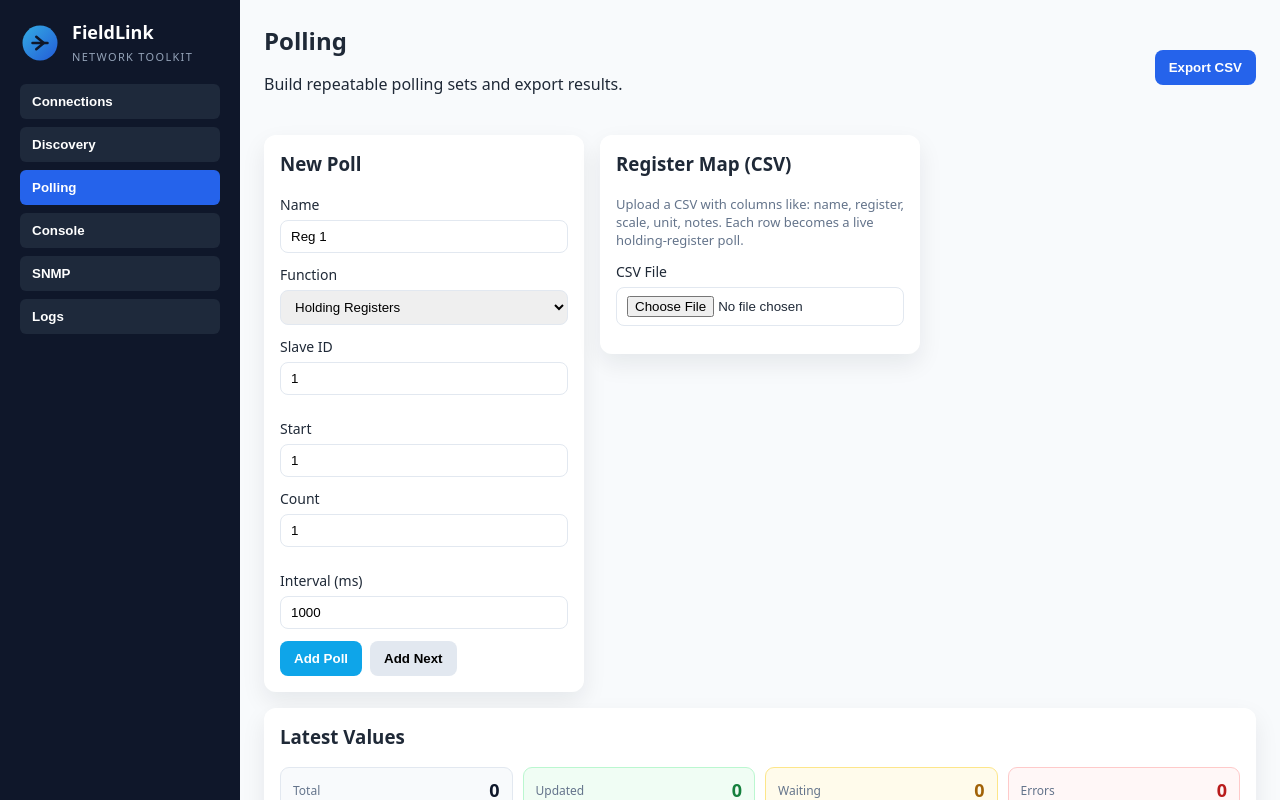
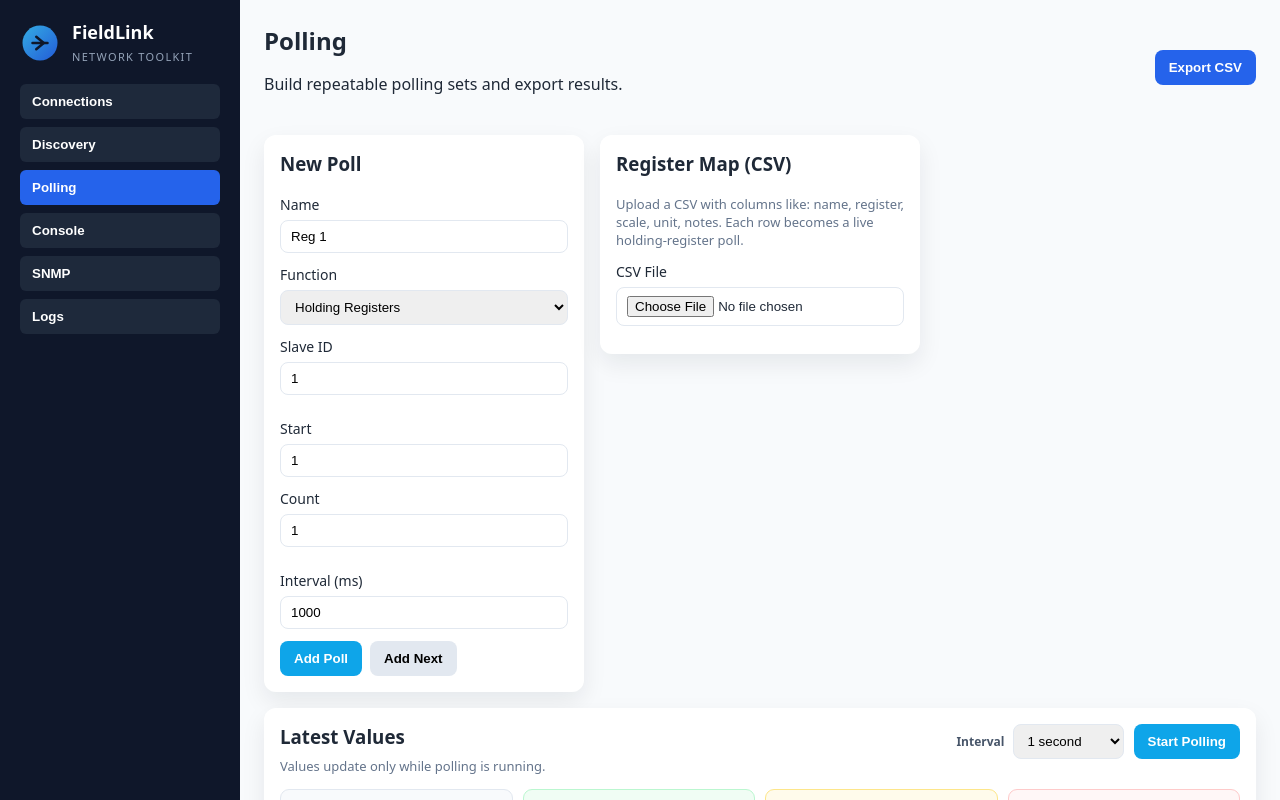
Before and after one commit to jordandarabosai-cloud/fieldlink, a React (Vite) app in the folder desktop/: page / in a window 1280 px wide. Both pictures are taken after a click on the button "Polling". Built offline with nearby package versions, Linux system fonts and the light colour scheme.

Commit message:
Add controlled polling start and intervals

```diff
--- a/desktop/src/App.tsx
+++ b/desktop/src/App.tsx
@@ -124,6 +124,7 @@ export default function App() {
   const [pollFunction, setPollFunction] = useState<Exclude<ModbusFunction, "write">>("holding");
   const [pollSlaveId, setPollSlaveId] = useState<number>(modbusAddress);
   const [pollItems, setPollItems] = useState<PollingItem[]>([]);
+  const [pollRunning, setPollRunning] = useState(false);
   const [pollLogs, setPollLogs] = useState<PollingLog[]>([]);
   const [registerMap, setRegisterMap] = useState<RegisterMapEntry[]>([]);
   const [registerMapStatus, setRegisterMapStatus] = useState<string>("");
@@ -392,7 +393,7 @@ export default function App() {
         start: nextStart,
         count: pollCount,
         intervalMs: pollInterval,
-        enabled: true,
+        enabled: pollRunning,
       },
     ]);
     setPollName(`Reg ${nextStart}`);
@@ -413,6 +414,22 @@ export default function App() {
 
   const handleRemovePoll = (id: string) => {
     setPollItems((items) => items.filter((item) => item.id !== id));
+  };
+
+  const startPolling = () => {
+    if (pollItems.length === 0) {
+      setRegisterMapStatus("Add a poll or upload a register map first.");
+      return;
+    }
+    setPollRunning(true);
+    setPollItems((items) => items.map((item) => ({ ...item, enabled: true })));
+    setRegisterMapStatus("Polling started.");
+  };
+
+  const stopPolling = () => {
+    setPollRunning(false);
+    setPollItems((items) => items.map((item) => ({ ...item, enabled: false })));
+    setRegisterMapStatus("Polling stopped. Values remain visible.");
   };
 
   const parseCsv = (content: string) => {
@@ -509,12 +526,12 @@ export default function App() {
           start: entry.register,
           count: 1,
           intervalMs: Math.max(250, pollInterval),
-          enabled: true,
+          enabled: pollRunning,
           source: "register-map" as const,
         })),
       ]);
       setRegisterMapStatus(
-        `Loaded ${entries.length} register mappings and started polling. Connect RTU or TCP to populate values.`
+        `Loaded ${entries.length} register mappings. Connect RTU or TCP, then click Start Polling.`
       );
     } catch (err) {
       setRegisterMapStatus(`CSV error: ${String(err)}`);
@@ -1632,7 +1649,37 @@ export default function App() {
             </div>
 
             <div className="card full-width latest-values-card">
-              <h3>Latest Values</h3>
+              <div className="values-header">
+                <div>
+                  <h3>Latest Values</h3>
+                  <p className="helper-text">Values update only while polling is running.</p>
+                </div>
+                <div className="poll-controls">
+                  <label className="interval-control">
+                    Interval
+                    <select
+                      value={pollInterval}
+                      onChange={(e) => {
+                        const interval = Number(e.target.value);
+                        setPollInterval(interval);
+                        setPollItems((items) => items.map((item) => ({ ...item, intervalMs: interval })));
+                      }}
+                    >
+                      <option value={250}>250 ms</option>
+                      <option value={500}>500 ms</option>
+                      <option value={1000}>1 second</option>
+                      <option value={2000}>2 seconds</option>
+                      <option value={5000}>5 seconds</option>
+                      <option value={10000}>10 seconds</option>
+                    </select>
+                  </label>
+                  {pollRunning ? (
+                    <button className="stop-button" onClick={stopPolling}>Stop Polling</button>
+                  ) : (
+                    <button className="secondary" onClick={startPolling}>Start Polling</button>
+                  )}
+                </div>
+              </div>
               <div className="poll-summary" aria-label="Polling summary">
                 <div className="summary-item"><span>Total</span><strong>{pollSummary.total}</strong></div>
                 <div className="summary-item summary-success"><span>Updated</span><strong>{pollSummary.updated}</strong></div>
@@ -1652,6 +1699,7 @@ export default function App() {
                       <th>Slave</th>
                       <th>Start</th>
                       <th>Count</th>
+                      <th>Interval</th>
                       <th>Latest</th>
                       <th>Scaled</th>
                       <th>Updated</th>
@@ -1676,6 +1724,7 @@ export default function App() {
                           <td className="numeric-cell">{item.address}</td>
                           <td className="numeric-cell">{item.start}</td>
                           <td className="numeric-cell">{item.count}</td>
+                          <td className="interval-cell">{item.intervalMs >= 1000 ? `${item.intervalMs / 1000}s` : `${item.intervalMs}ms`}</td>
                           <td className="latest-cell">{item.lastValues ? item.lastValues.join(", ") : <span className="muted-value">—</span>}</td>
                           <td className="scaled-cell">
                             {scaledValue !== undefined
--- a/desktop/src/styles.css
+++ b/desktop/src/styles.css
@@ -257,7 +257,44 @@ button.ghost {
 }
 
 .values-table {
-  min-width: 980px;
+  min-width: 1060px;
+}
+
+.values-header {
+  display: flex;
+  align-items: flex-start;
+  justify-content: space-between;
+  gap: 16px;
+}
+
+.values-header h3,
+.values-header .helper-text {
+  margin-bottom: 0;
+}
+
+.poll-controls {
+  display: flex;
+  align-items: flex-end;
+  gap: 10px;
+  flex-wrap: wrap;
+}
+
+.interval-control {
+  display: flex;
+  align-items: center;
+  gap: 8px;
+  color: #475569;
+  font-size: 12px;
+  font-weight: 600;
+}
+
+.interval-control select {
+  padding: 8px 10px;
+}
+
+.stop-button {
+  background: #dc2626;
+  color: white;
 }
 
 .values-table th {
@@ -323,6 +360,12 @@ button.ghost {
 .updated-cell {
   color: #64748b;
   font-size: 12px;
+  white-space: nowrap;
+}
+
+.interval-cell {
+  color: #475569;
+  font-variant-numeric: tabular-nums;
   white-space: nowrap;
 }
 
@@ -408,6 +451,10 @@ button.ghost {
 
   .poll-summary {
     grid-template-columns: repeat(2, minmax(100px, 1fr));
+  }
+
+  .values-header {
+    flex-direction: column;
   }
 }
 
```
